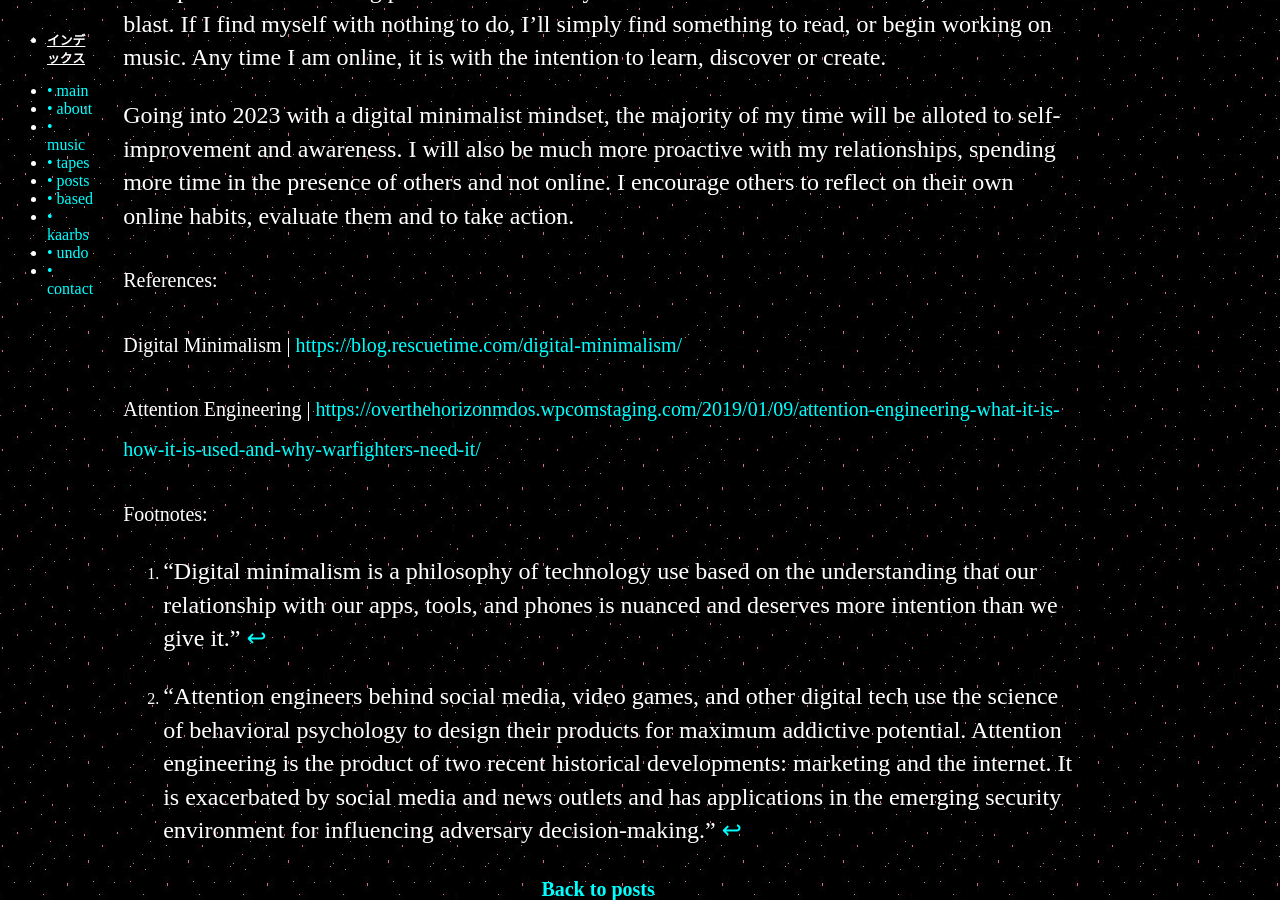
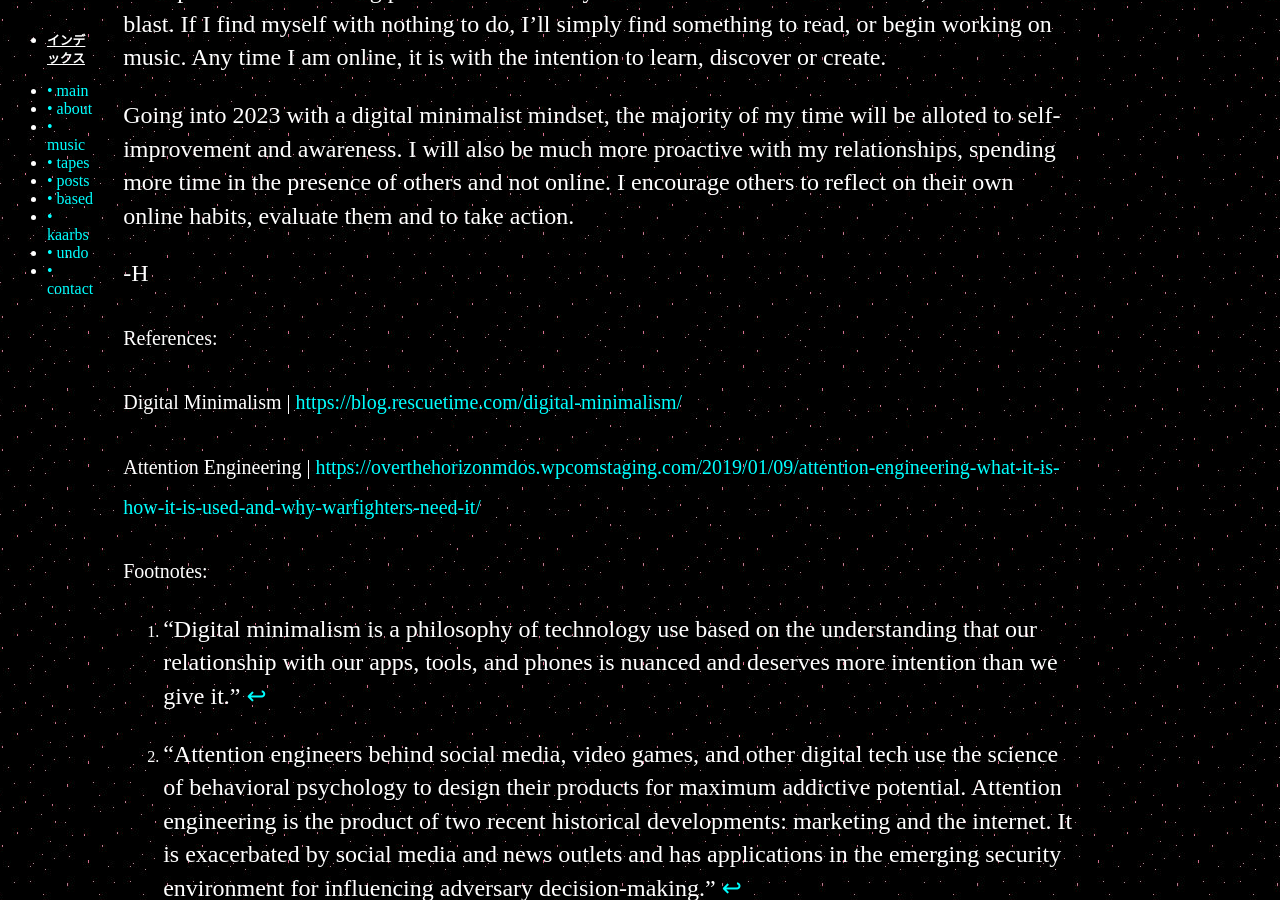
Before and after one commit to whiteVHS/whiteVHS.github.io, a Jekyll site: the page built from _posts/2022-12-30-new-years-resolutions-and-digital-minimalism.md, in a window 1280 px wide and 900 px high, scrolled down 1306 px. Built offline with Jekyll 4.4.1, drawn with Linux system fonts in a browser that asks for light colours.

Commit message:
added initial.

```diff
--- a/_posts/2022-12-30-new-years-resolutions-and-digital-minimalism.md
+++ b/_posts/2022-12-30-new-years-resolutions-and-digital-minimalism.md
@@ -14,6 +14,8 @@ In 2022, I've made quite a bit of progress regarding the reduction of my digital
 
 Going into 2023 with a digital minimalist mindset, the majority of my time will be alloted to self-improvement and awareness. I will also be much more proactive with my relationships, spending more time in the presence of others and not online. I encourage others to reflect on their own online habits, evaluate them and to take action.
 
+-H
+
 <sub>References:</sub>
 
 <sub>Digital Minimalism | [https://blog.rescuetime.com/digital-minimalism/](https://blog.rescuetime.com/digital-minimalism/)</sub>
```
